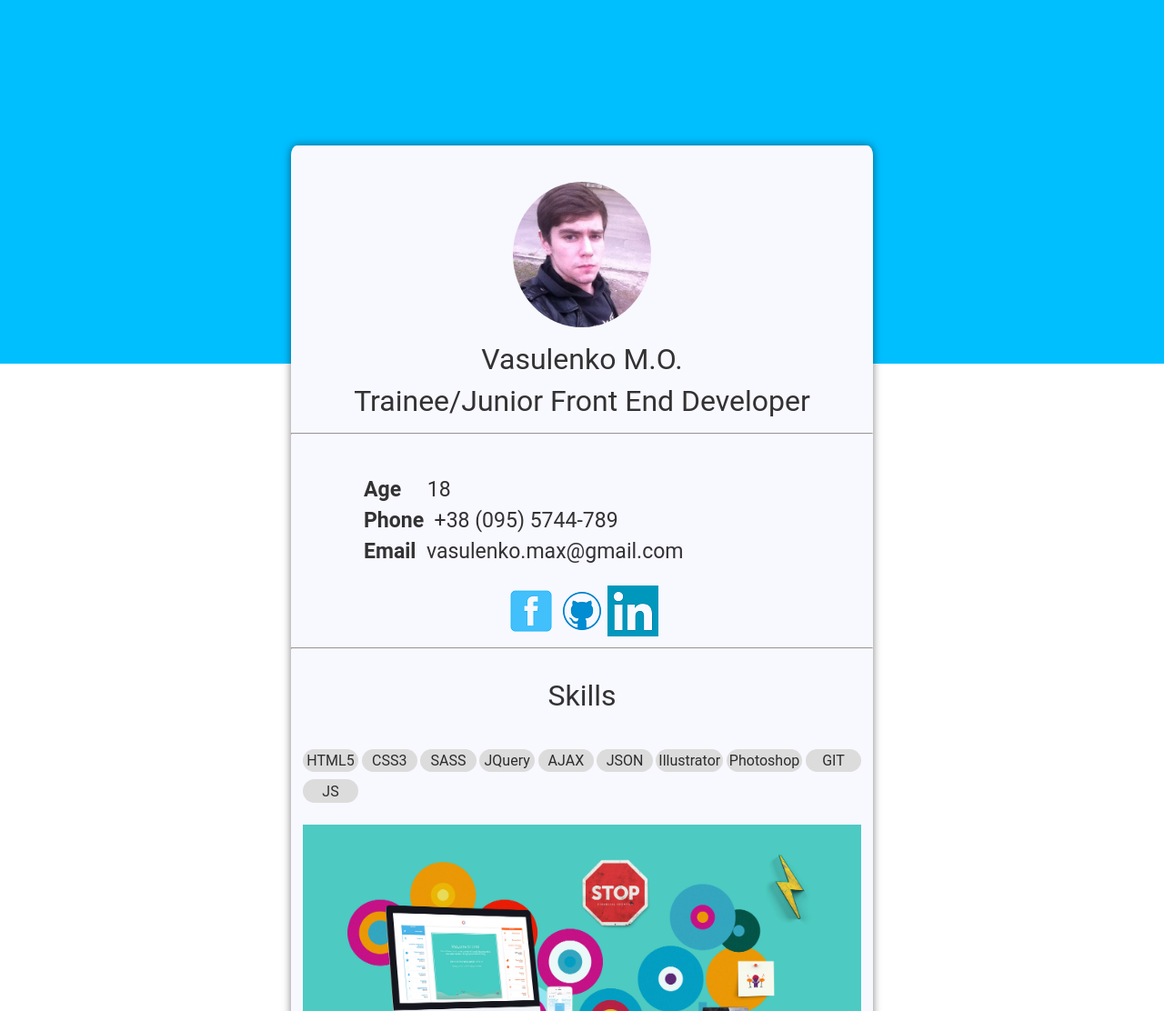
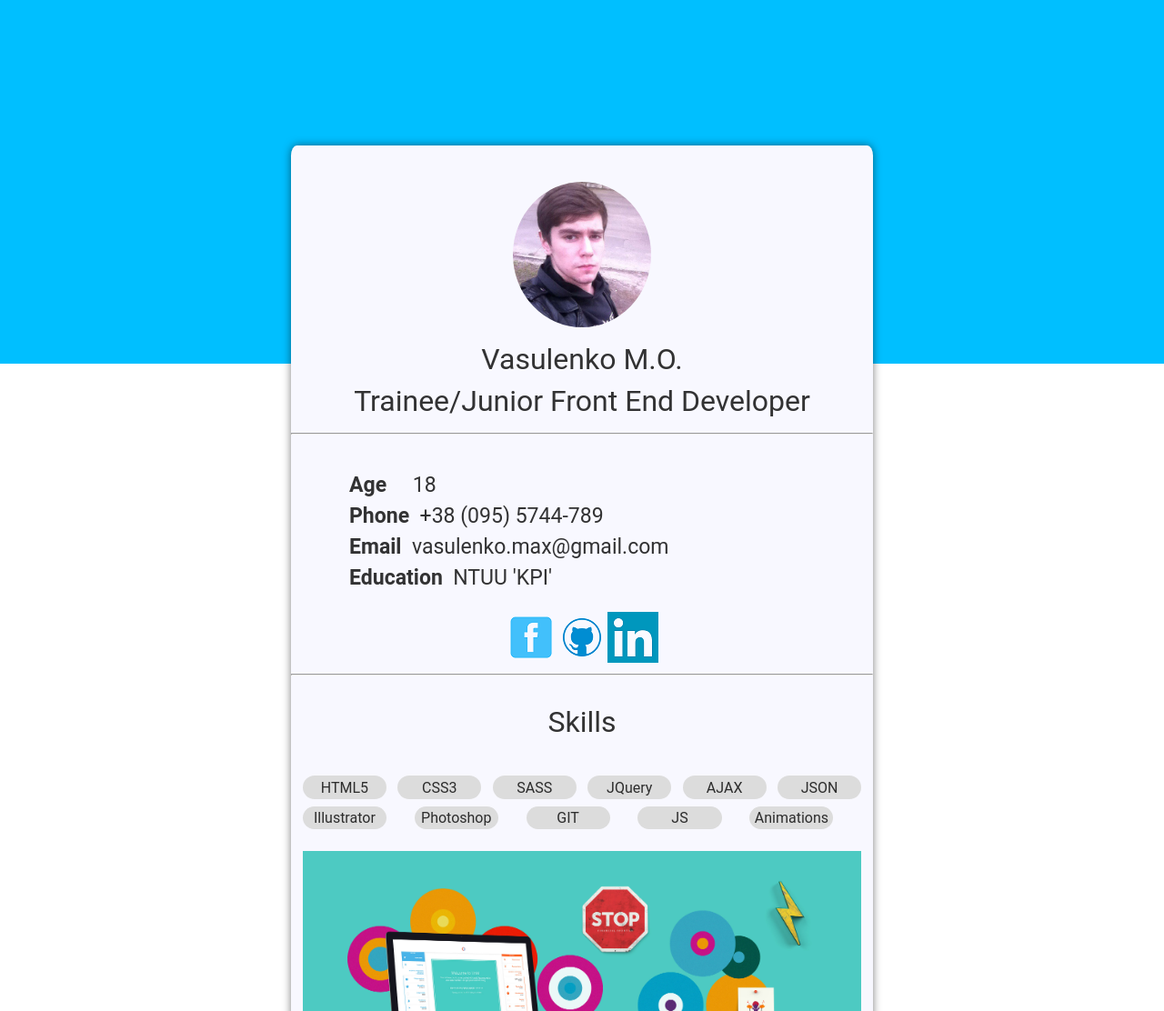
Before and after one commit to vasulenko/vasulenko.githab.io, a plain HTML site: page index.html in a window 1280 px wide. Shown: the top 1112 px of the page at 91% size. Drawn offline with Linux system fonts and the light colour scheme.

Commit message:
Add Education, main img animation and skills rotate

```diff
--- a/index.html
+++ b/index.html
@@ -26,11 +26,14 @@
                 <div class="about_content">
                     <pre><b>Email</b>  vasulenko.max@gmail.com</pre>
                 </div>
+                <div class="about_content">
+                    <pre><b>Education</b>  NTUU 'KPI'</pre>
+                </div>
             </div>
             <div class="link_page">
-                <a href="https://www.facebook.com/krayevou"><div><img src="facebook.png"></div></a>
-                <a href="https://github.com/vasulenko"><div><img src="github.png"></div></a>
-                <a href="https://www.linkedin.com/in/%D0%BC%D0%B0%D0%BA%D1%81-%D0%B2%D0%B0%D1%81%D0%B8%D0%BB%D0%B5%D0%BD%D0%BA%D0%BE-367486121?trk=nav_responsive_tab_profile"><div><img src="linkedin.png"></div></a>
+                <a href="https://www.facebook.com/krayevou"><img src="facebook.png"></a>
+                <a href="https://github.com/vasulenko"><img src="github.png"></a>
+                <a href="https://www.linkedin.com/in/%D0%BC%D0%B0%D0%BA%D1%81-%D0%B2%D0%B0%D1%81%D0%B8%D0%BB%D0%B5%D0%BD%D0%BA%D0%BE-367486121?trk=nav_responsive_tab_profile"><img src="linkedin.png"></a>
             </div>
             <hr>
             <p class="article">Skills</p>
@@ -46,6 +49,7 @@
                 <div class="skills_child"><p>Photoshop</p></div>
                 <div class="skills_child"><p>GIT</p></div>
                 <div class="skills_child"><p>JS</p></div>
+                <div class="skills_child"><p>Animations</p></div>
                 <div class="skills_child_img"></div>
             </div>
             <div class="skills_map"><img class="skills_img" src="front_img.jpg"></div>
--- a/style.css
+++ b/style.css
@@ -36,11 +36,16 @@ body{
 .main_info_photo{
     border-radius: 100%;
     height: 20vh;
+    transition-duration: 1s;
+}
+.main_info_photo:hover{
+   transition-duration: 1s;
+    transform: scale(2 ,2) translate(0,-30px);
 }
 .about{
     text-align: left;
-    padding-top: 3vh;
-    padding-left: 10vh;
+    padding-top: 3%;
+    padding-left: 10%;
     display: inline-block;
     font-size: 1.2em;
 }
@@ -80,7 +85,7 @@ body{
 }
 .skills_child{
     text-align: center;
-    flex-basis: 10%;
+    flex-basis: 15%;
     background-color: gainsboro;
     border-radius: 16px;
     font-size: 1.0em;
@@ -88,6 +93,12 @@ body{
     text-decoration: none;
     box-sizing: border-box;
     margin-top: 1vh;
+    transform: rotate(0deg);
+    transition-duration: 2s;
+}
+.skills_child:hover{
+    transform: rotate(180deg);
+    transition-duration: 2s;
 }
 
 .skills_child p{
```
